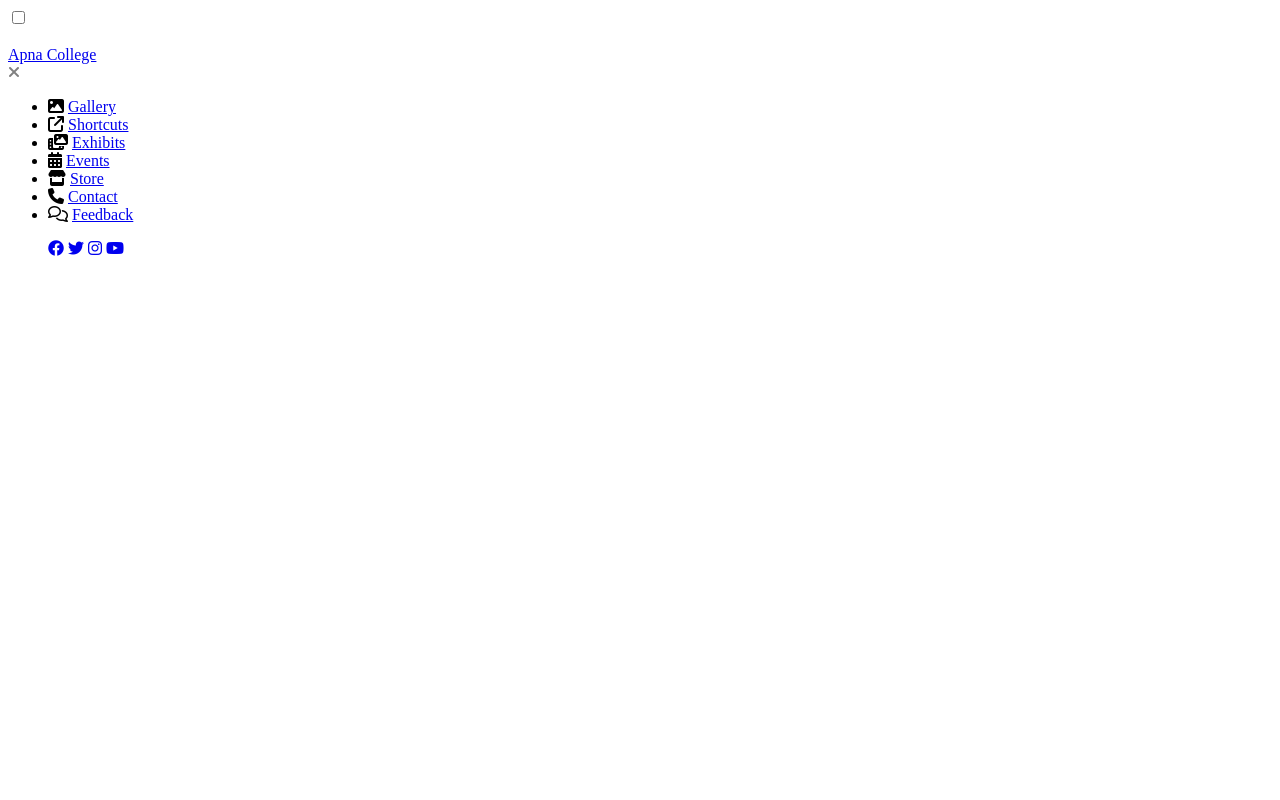
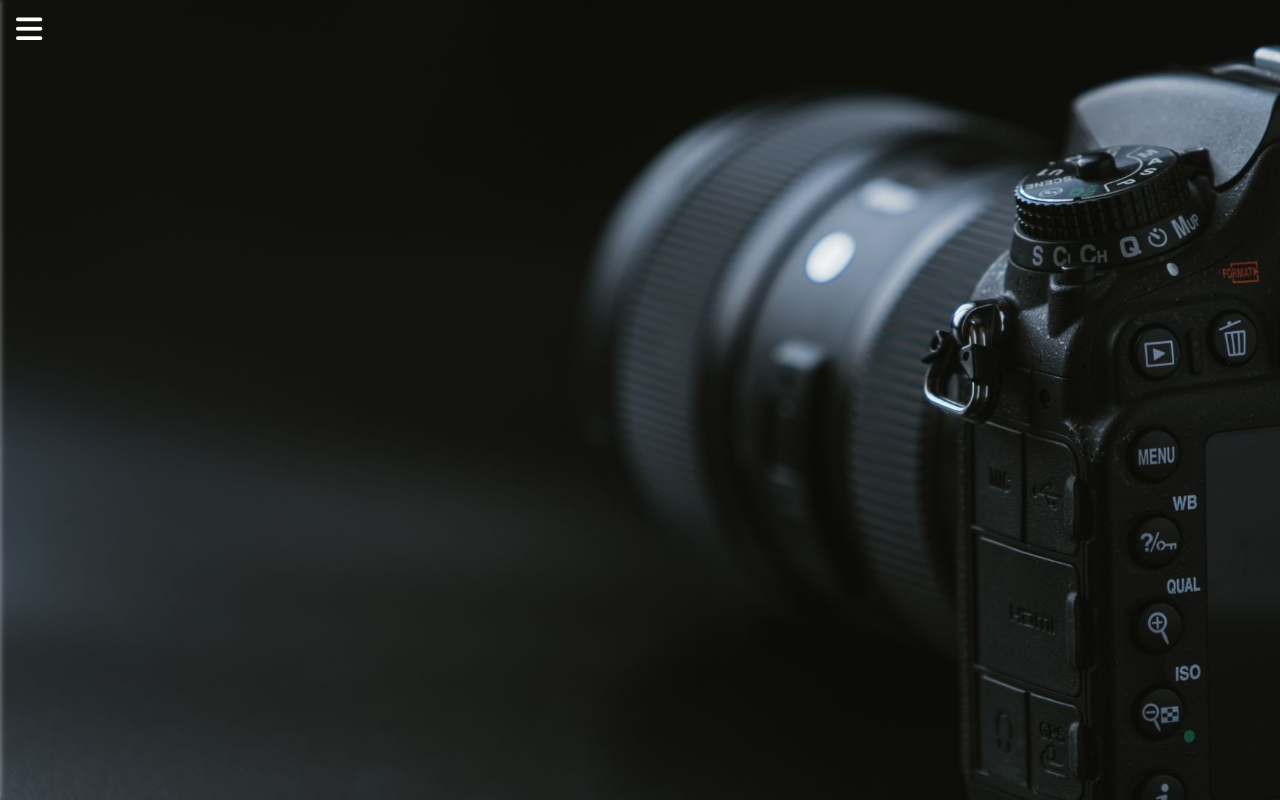
Before and after one commit to mithlesh578/mini_project, a plain HTML site: page index.html in a window 1280 px wide. Drawn offline with Linux system fonts and the light colour scheme.

Commit message:
modifide html file

```diff
--- a/index.html
+++ b/index.html
@@ -6,8 +6,11 @@
     <meta http-equiv="X-UA-Compatible" content="IE=edge" />
     <meta name="viewport" content="width=device-width, initial-scale=1.0" />
     <title>CSS Project</title>
+    <link rel="stylesheet" href="style.css">
     <link rel="preconnect" href="https://fonts.googleapis.com" />
     <link rel="preconnect" href="https://fonts.gstatic.com" crossorigin />
+    <link href="https://fonts.googleapis.com/css2?family=Poppins:ital,wght@0,100;0,200;0,300;0,400;0,500;0,600;0,700;0,800;0,900;1,100;1,200;1,300;1,400;1,500;1,600;1,700;1,800;1,900&display=swap" rel="stylesheet">
+
     <link
       href="https://fonts.googleapis.com/css2?family=Poppins&display=swap"
       rel="stylesheet"
@@ -21,7 +24,7 @@
     <div class="main_box">
       <input type="checkbox" id="check" />
       <div class="btn_one">
-        <label for="check" style="color: white">
+        <label for="check" >
           <i class="fa-solid fa-bars"></i>
         </label>
       </div>
@@ -32,7 +35,7 @@
         </div>
 
         <div class="btn_two">
-          <label for="check" style="color: grey">
+          <label for="check" >
             <i class="fa-solid fa-xmark"></i>
           </label>
         </div>
```
